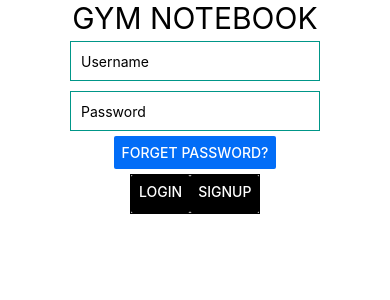
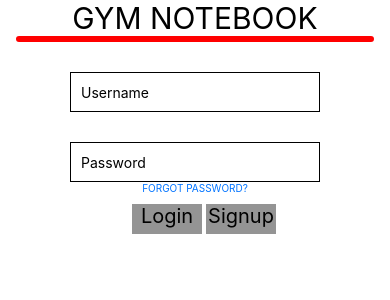
Before and after one commit to AMoir117/470-GymApp, a React Native app in the folder gym-notebook-ui/: screen /Login in a window 390 px wide. Shown: the top 300 px of the page. Built offline with nearby package versions, Linux system fonts and the light colour scheme; no server answers.

Commit message:
added react-native-paper, still working on login-page

```diff
--- a/gym-notebook-ui/package.json
+++ b/gym-notebook-ui/package.json
@@ -17,6 +17,7 @@
     "react-dom": "18.0.0",
     "react-native": "0.69.6",
     "react-native-dotenv": "^3.3.1",
+    "react-native-paper": "^5.0.0-rc.8",
     "react-native-web": "~0.18.7"
   },
   "devDependencies": {
--- a/gym-notebook-ui/src/Components/Login.js
+++ b/gym-notebook-ui/src/Components/Login.js
@@ -1,5 +1,6 @@
 import React, {useState, useEffect} from "react";
-import {SafeAreaView, Text, StyleSheet, View, FlatList, TextInput, Button} from "react-native";
+import {SafeAreaView, Text, StyleSheet, View, FlatList, TextInput, Pressable} from "react-native";
+import {Divider} from "react-native-paper";
 import axios from "axios";
 
 const styles = StyleSheet.create({
@@ -12,48 +13,83 @@ const styles = StyleSheet.create({
 		width: 250,
 		borderWidth: 1,
 		paddingLeft: 10,
-		margin: 5,
+		marginTop: 30,
 		alignSelf: "center",
-		borderColor: "#009688",
+		borderColor: "#000000",
 		backgroundColor: "#FFFFFF",
 	},
 	textForgetPassword: {
-		fontSize: 5,
+		fontSize: 10,
+		color: "#0073ff",
 		alignSelf: "center",
 	},
 	buttonContainer: {
-		height: 40,
+		height: 30,
 		width: 130,
-		borderWidth: 1,
-		margin: 5,
 		flexDirection: "row",
-		alignContent: "center",
 		alignSelf: "center",
 	},
 	buttonStyle: {
-		height: 40,
-		width: 50,
-		borderWidth: 1,
-		borderColor: "#FFFFFF",
-		backgroundColor: "#FFFFFF",
+		height: 30,
+		width: 70,
+		margin: 2,
+		marginTop: 10,
+		borderColor: "#949494",
+		backgroundColor: "#949494",
+	},
+	buttonText: {
+		fontSize: 20,
+		color: "#000000",
+		textAlign: "center",
+		textAlignVertical: "center",
 	},
 });
 const Login = () => {
+	const [username, setUsername] = useState("");
+	const [password, setPassword] = useState("");
+
 	useEffect(() => {}, []);
 
 	const login = () => {};
 
+	const getUsername = (text) => {
+		setUsername(text);
+	};
+	const getPassword = (text) => {
+		setPassword(text);
+	};
+
 	return (
 		<SafeAreaView style={{flex: 1}}>
 			<Text style={styles.textTitle}>GYM NOTEBOOK</Text>
-			<TextInput style={styles.textInputStyle} value={"Username"} />
-			<TextInput style={styles.textInputStyle} value={"Password"} />
+			<Divider
+				style={{borderColor: "#ff0000", borderWidth: 3, borderRadius: 5}}
+				horizontalInset="3"
+			/>
+			<TextInput
+				style={styles.textInputStyle}
+				placeholder={"Username"}
+				value={username}
+				onChange={(text) => getUsername(text)}
+			/>
+			<TextInput
+				style={styles.textInputStyle}
+				placeholder={"Password"}
+				value={password}
+				onChange={(text) => getPassword(text)}
+			/>
 			<View style={styles.textForgetPassword}>
-				<Button color={"#026df7"} onPress={login} title="FORGET PASSWORD?" />
+				<Pressable color={"#026df7"} onPress={login}>
+					<Text style={styles.textForgetPassword}>FORGOT PASSWORD?</Text>
+				</Pressable>
 			</View>
 			<View style={styles.buttonContainer}>
-				<Button color={"#000000"} onPress={login} title="Login" />
-				<Button color={"#000000"} onPress={login} title="Signup" />
+				<Pressable style={styles.buttonStyle} onPress={login}>
+					<Text style={styles.buttonText}>Login</Text>
+				</Pressable>
+				<Pressable style={styles.buttonStyle} onPress={login}>
+					<Text style={styles.buttonText}>Signup</Text>
+				</Pressable>
 			</View>
 		</SafeAreaView>
 	);
```
Also changed, not shown: 1 other file (tests, documents, lock files or other folders).
